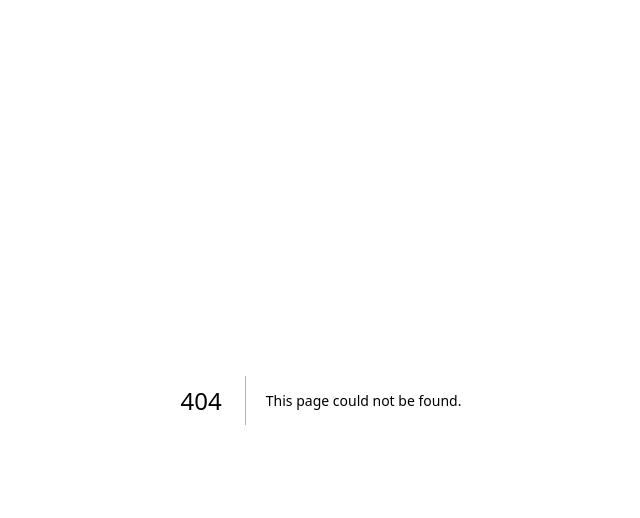
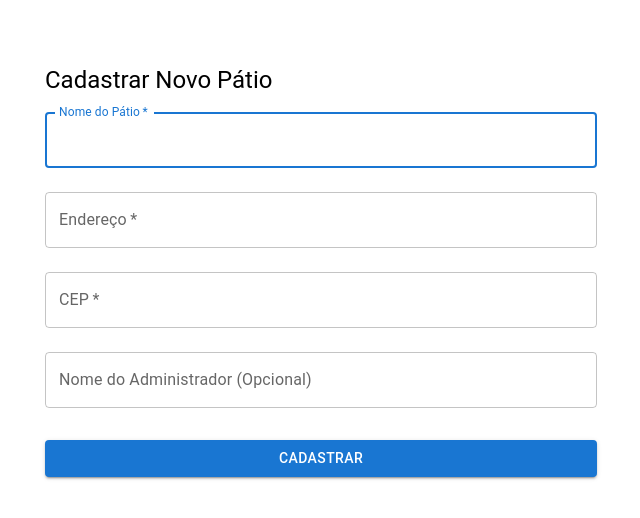
Before and after one commit to GouveaSource/suporte-frontend, a Next.js app: page /patios in a window 1280 px wide. Before the commit this address had no page. Shown: the top 518 px of the page, without its empty margins (319-959 px from the left). Built offline with nearby package versions, Linux system fonts and the light colour scheme.

Commit message:
feat: part1

```diff
--- /dev/null
+++ b/src/app/patios/page.tsx
@@ -0,0 +1,105 @@
+"use client";
+
+import React, { useState, useEffect } from 'react';
+import api from '../../services/api';
+
+// Componentes da UI
+import { Button, Alert, Box, List, ListItem, ListItemText, Typography, Divider } from '@mui/material';
+import InputField from '../../components/InputField';
+import FormContainer from '../../components/FormContainer';
+
+interface FormData {
+  name: string;
+  address: string;
+  cep: string;
+  managerName: string;
+}
+
+
+interface Patio {
+    id: string;
+    name: string;
+    address: string;
+    managerName: string | null;
+}
+
+export default function PatiosPage() {
+  const [formData, setFormData] = useState<FormData>({
+    name: '',
+    address: '',
+    cep: '',
+    managerName: '',
+  });
+
+  const [successMessage, setSuccessMessage] = useState<string | null>(null);
+  const [errorMessage, setErrorMessage] = useState<string | null>(null);
+
+  const handleChange = (event: React.ChangeEvent<HTMLInputElement>) => {
+    const { name, value } = event.target;
+    setFormData(prevState => ({
+      ...prevState,
+      [name]: value,
+    }));
+  };
+
+  const [patios, setPatios] = useState<Patio[]>([]);
+
+  const handleSubmit = async (event: React.FormEvent<HTMLFormElement>) => {
+    event.preventDefault();
+    setSuccessMessage(null);
+    setErrorMessage(null);
+
+    try {
+      const response = await api.post('/patios', formData);
+      if (response.status === 201) {
+        setSuccessMessage(`Pátio "${response.data.name}" criado com sucesso!`);
+        setFormData({ name: '', address: '', cep: '', managerName: '' });
+      }
+    } catch (error) {
+      setErrorMessage('Erro ao criar o pátio. Verifique os dados e tente novamente.');
+      console.error("Erro ao enviar o formulário:", error);
+    }
+  };
+
+  // 2. Veja como o retorno do componente ficou muito mais limpo!
+  return (
+    <FormContainer title="Cadastrar Novo Pátio" onSubmit={handleSubmit}>
+      {/* 3. Todo o conteúdo do formulário agora é "filho" do FormContainer */}
+      <InputField
+        name="name"
+        label="Nome do Pátio"
+        value={formData.name}
+        onChange={handleChange}
+        required
+        autoFocus
+      />
+      <InputField
+        name="address"
+        label="Endereço"
+        value={formData.address}
+        onChange={handleChange}
+        required
+      />
+      <InputField
+        name="cep"
+        label="CEP"
+        value={formData.cep}
+        onChange={handleChange}
+        required
+      />
+      <InputField
+        name="managerName"
+        label="Nome do Administrador (Opcional)"
+        value={formData.managerName}
+        onChange={handleChange}
+      />
+
+      <Button type="submit" fullWidth variant="contained" sx={{ mt: 3, mb: 2 }}>
+        Cadastrar
+      </Button>
+
+      {successMessage && <Alert severity="success" sx={{ mt: 2, width: '100%' }}>{successMessage}</Alert>}
+      {errorMessage && <Alert severity="error" sx={{ mt: 2, width: '100%' }}>{errorMessage}</Alert>}
+    </FormContainer>
+  );
+}
--- /dev/null
+++ b/src/components/FormContainer.tsx
@@ -0,0 +1,35 @@
+"use client";
+
+import React from "react";
+import { Box, Container, Typography } from "@mui/material";
+
+interface FormContainerProps {
+    title: string;
+    onSubmit: (event: React.FormEvent<HTMLFormElement>) => void;
+    children: React.ReactNode;
+}
+
+const FormContainer: React.FC<FormContainerProps> = ({ title, onSubmit, children }) => {
+    return (
+        <Container maxWidth="sm">
+            <Box
+                component="form"
+                onSubmit={onSubmit}
+                sx={{
+                    mt: 8,
+                    display: 'flex',
+                    flexDirection: 'column',
+                    alignItems: 'center',
+                }}
+            >
+                <Typography component="h1" variant="h5">
+                    {title}
+
+                    {children}
+                </Typography>
+            </Box>
+        </Container>
+    );
+};
+
+export default FormContainer;
--- /dev/null
+++ b/src/components/InputField.tsx
@@ -0,0 +1,37 @@
+"use client";
+
+import React from "react";
+import { TextField } from "@mui/material";
+
+interface InputFieldProps {
+  name: string;
+  label: string;
+  value: string;
+  onChange: (event: React.ChangeEvent<HTMLInputElement>) => void;
+  required?: boolean;
+  autoFocus?: boolean;
+}
+const InputField: React.FC<InputFieldProps> = ({
+  name,
+  label,
+  value,
+  onChange,
+  required = false,
+  autoFocus = false,
+}) => {
+  return (
+    <TextField
+      margin="normal"
+      fullWidth
+      id={name}
+      label={label}
+      name={name}
+      value={value}
+      onChange={onChange}
+      required={required}
+      autoFocus={autoFocus}
+    />
+  );
+};
+
+export default InputField;
```
Also changed, not shown: src/app/enderecos/style.tsx (deleted), src/app/patios/style.tsx (added).
